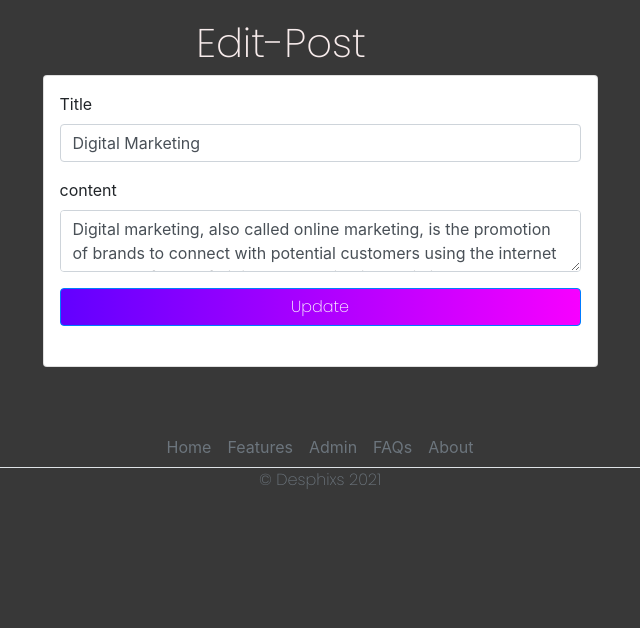
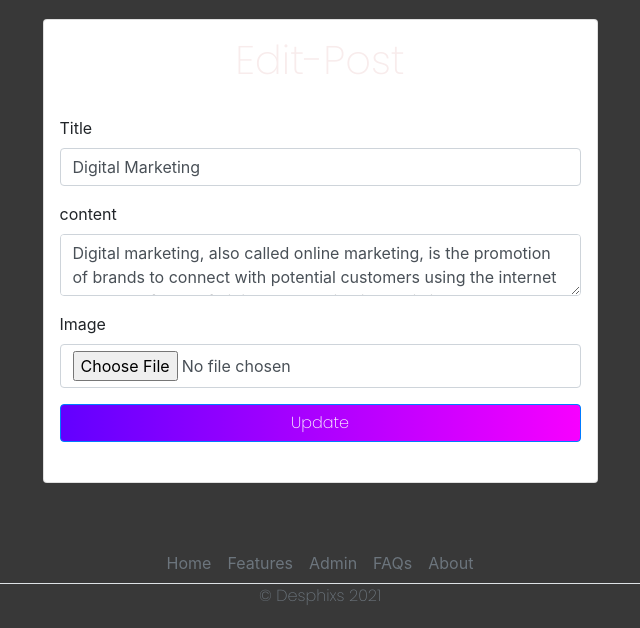
Before and after one commit to Gangesh-cml/Blog-Management, a Django app: page /edit/1/ in a window 1280 px wide. Shown: the part 62-690 px from the top of the page, without its empty margins (320-960 px from the left). Run offline with Django 3.2, Linux system fonts and the light colour scheme; a user stored in the database is signed in; data comes from the database, SQL or seed files in the repository; some libraries are stand-ins or nearby versions.

Commit message:
updated edit_post.html

```diff
--- a/templates/edit_post.html
+++ b/templates/edit_post.html
@@ -1,9 +1,11 @@
 {% extends 'base1.html' %}
 
 {% block content %}
-    <h1 class="col-3 mx-auto">Edit-Post</h1>
+
     <form class="col-6 mx-auto card p-3 shadow-lg" method="POST" >
       {% csrf_token %}
+      <h1 class="col-0 mx-auto">Edit-Post</h1>
+      <br>
       <div class="form-group">
         <label for="exampleInputEmail1">Title</label>
         <input type="text" class="form-control" id="exampleInputEmail1" aria-describedby="emailHelp" value="{{record.title}}" name="title">
@@ -13,10 +15,10 @@
         <textarea type="text" class="form-control" id="exampleInputPassword1"  name="content">{{record.content}}
         </textarea>
         </div>
-      <!-- <div class="form-group">
+      <div class="form-group">
         <label for="exampleInputPassword1">Image</label>
         <input type="file" class="form-control" id="exampleInputPassword1" value="{{record.image}}" name="image">
-      </div> -->
+      </div>
       <button type="submit" class="btn btn-primary">Update</button><br>
     </form>
 
```
